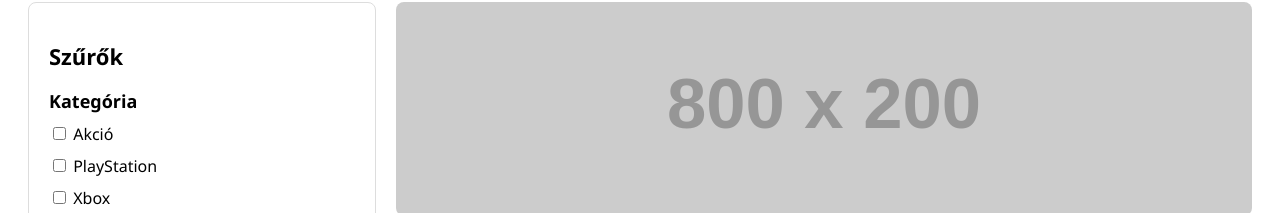
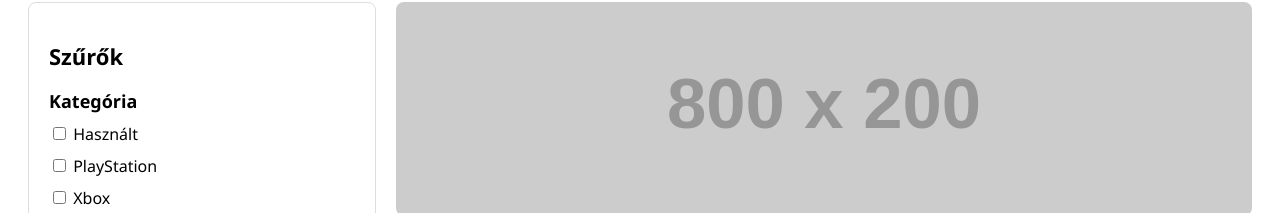
Before and after one commit to pollak-projects/ConsoleX, a Vue app in the folder Frontend/: page /Games in a window 1280 px wide. Shown: the part 129-342 px from the top of the page. Built offline with nearby package versions, Linux system fonts and the light colour scheme.

Commit message:
Update Games.vue

```diff
--- a/Frontend/src/pages/Games.vue
+++ b/Frontend/src/pages/Games.vue
@@ -97,19 +97,19 @@ export default {
   data() {
     return {
       searchQuery: '',
-      categories: ['Akció', 'PlayStation', 'Xbox', 'PC'],
+      categories: ['Használt', 'PlayStation', 'Xbox', 'PC'],
       selectedCategories: [],
       selectedPriceMin: 0, // Minimum ár
       selectedPriceMax: 25000, // Maximum ár
       maxPrice: 25000, // Maximális ár, amit a csúszkákhoz használunk
       products: [
-        { id: 1, name: "Marvel's Spider-Man 2", price: 19990, image: "https://placehold.co/200x300", category: ['PlayStation', 'Akció'] },
-        { id: 2, name: "Marvel's Spider-Man 2 (használt)", price: 15990, image: "https://placehold.co/200x300", category: ['PlayStation', 'Akció'] },
-        { id: 3, name: "Marvel's Spider-Man Miles Morales Ultimate Edition", price: 19990, image: "https://placehold.co/200x300", category: ['PlayStation', 'Akció'] },
-        { id: 4, name: "Marvel's Spider-Man: Miles Morales", price: 17990, image: "https://placehold.co/200x300", category: ['PlayStation', 'Akció'] },
-        { id: 5, name: "Call of Duty: Modern Warfare II", price: 24990, image: "https://placehold.co/200x300", category: ['PlayStation', 'Akció'] },
-        { id: 6, name: "FIFA 24", price: 15990, image: "https://placehold.co/200x300", category: ['PC', 'Sport'] },
-        { id: 7, name: "Halo Infinite", price: 19990, image: "https://placehold.co/200x300", category: ['Xbox', 'Akció'] },
+        { id: 1, name: "Marvel's Spider-Man 2", price: 19990, image: "https://placehold.co/200x300", category: ['PlayStation'] },
+        { id: 2, name: "Marvel's Spider-Man 2 (használt)", price: 15990, image: "https://placehold.co/200x300", category: ['PlayStation', 'Használt'] },
+        { id: 3, name: "Marvel's Spider-Man Miles Morales Ultimate Edition", price: 19990, image: "https://placehold.co/200x300", category: ['PlayStation'] },
+        { id: 4, name: "Marvel's Spider-Man: Miles Morales", price: 17990, image: "https://placehold.co/200x300", category: ['PlayStation'] },
+        { id: 5, name: "Call of Duty: Modern Warfare II", price: 24990, image: "https://placehold.co/200x300", category: ['PlayStation'] },
+        { id: 6, name: "FIFA 24", price: 15990, image: "https://placehold.co/200x300", category: ['PC'] },
+        { id: 7, name: "Halo Infinite", price: 19990, image: "https://placehold.co/200x300", category: ['Xbox'] },
       ],
       filteredProducts: [],
     };
```
